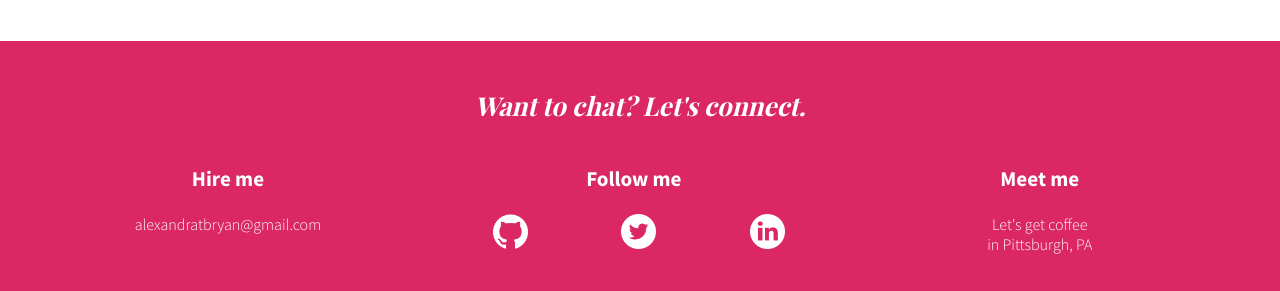
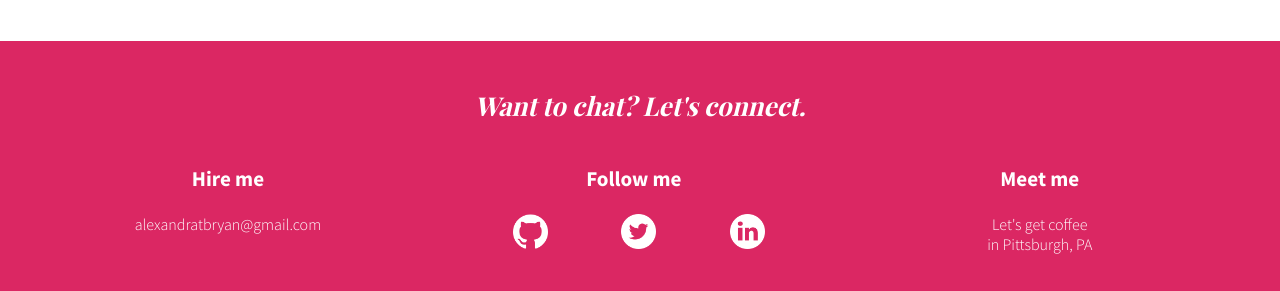
Before and after one commit to alexandrabryan/porfolio, a plain HTML site: page index.html in a window 1280 px wide. Shown: the part 1256-1547 px from the top of the page. Drawn offline with nearby package versions, Linux system fonts and the light colour scheme; a web font is replaced by a local one.

Commit message:
update css

```diff
--- a/css/main.css
+++ b/css/main.css
@@ -138,7 +138,7 @@ nav ul li a {
 #contact ul li{
   display: inline-block;
   text-align: center;
-  padding: 0 40px;
+  padding: 0 30px;
 }
 
 #contact ul li a {
```
